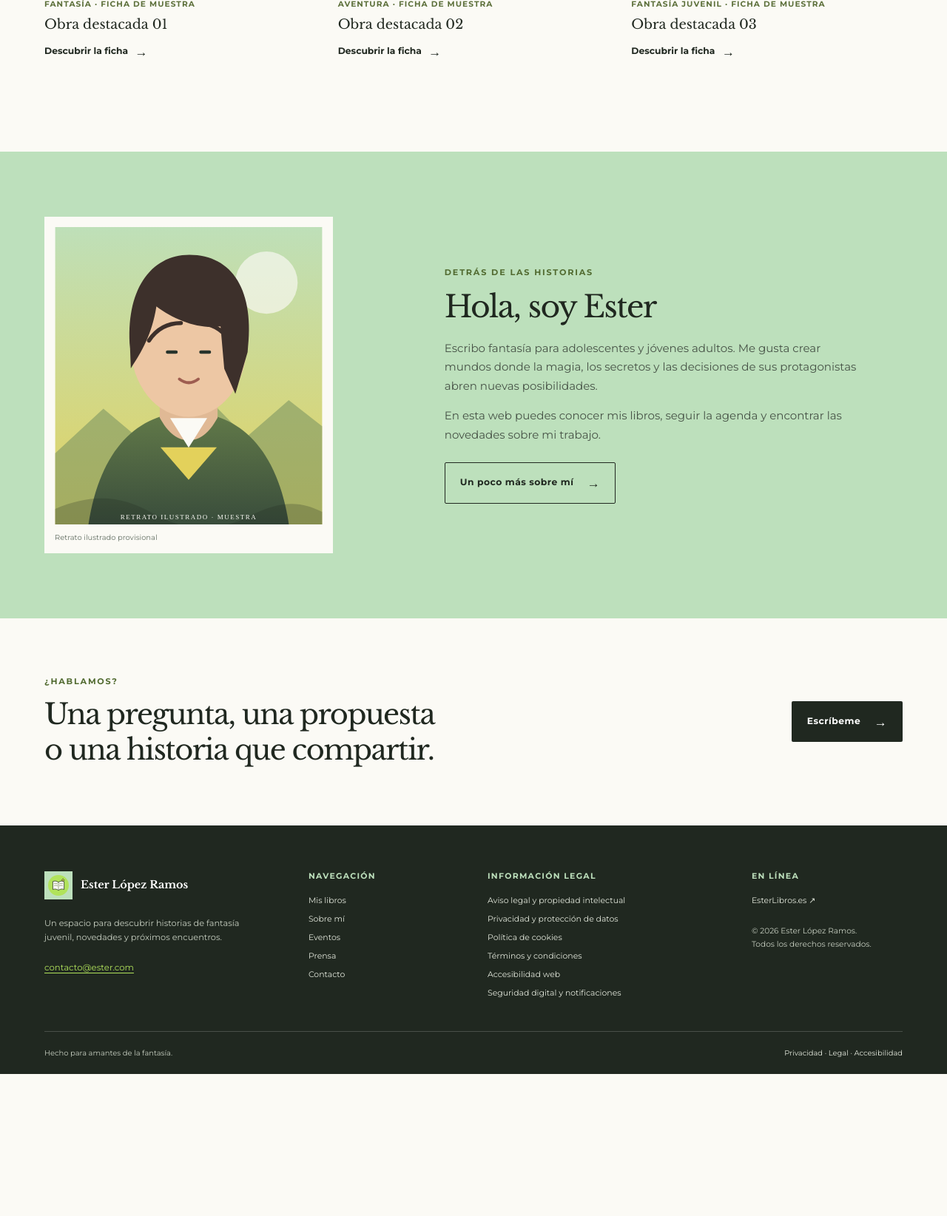
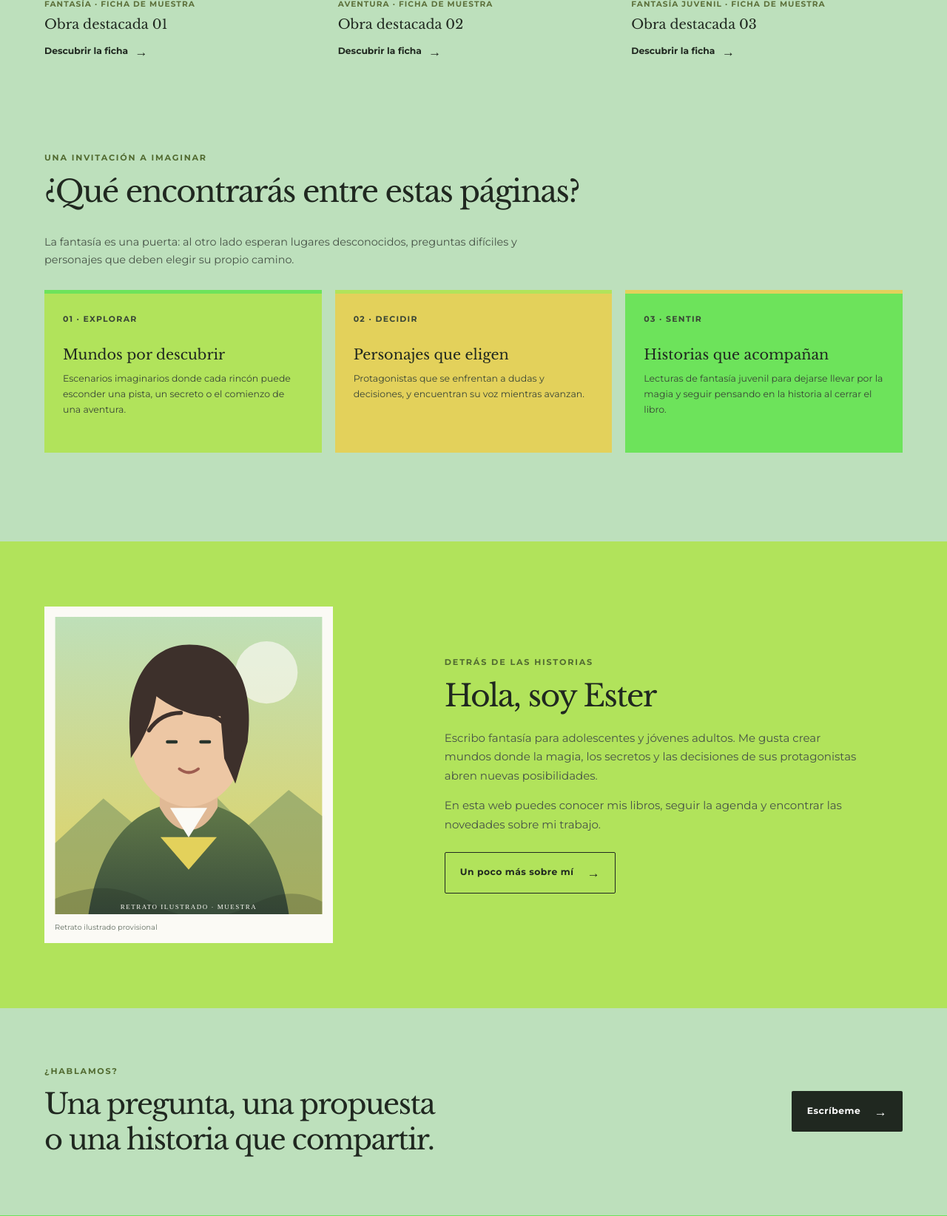
Before and after one commit to FilipLand/Web-escritora---DIW, a PHP site: page / in a window 1280 px wide. Shown: the part 1957-3601 px from the top of the page at 74% size. Before the commit the page ends 3409 px from the top, so only its background shows below. Run offline with PHP 8.4, Linux system fonts and the light colour scheme.

Commit message:
mejorando

```diff
--- a/web/css/styles.css
+++ b/web/css/styles.css
@@ -29,7 +29,7 @@ html {
 body {
     margin: 0;
     color: var(--ink);
-    background: var(--paper);
+    background: var(--mint);
     font-family: var(--sans);
     font-size: 15px;
     line-height: 1.7;
@@ -506,6 +506,60 @@ h3 {
     padding-bottom: 120px;
 }
 
+.story-pillars {
+    padding-bottom: 120px;
+}
+
+.story-pillars-intro {
+    max-width: 700px;
+    margin-bottom: 28px;
+    color: #475347;
+    font-size: 0.9rem;
+}
+
+.story-pillar-grid {
+    display: grid;
+    grid-template-columns: repeat(3, minmax(0, 1fr));
+    gap: 18px;
+}
+
+.story-pillar {
+    min-height: 220px;
+    padding: 25px;
+    border-top: 5px solid var(--green);
+    background: var(--lime);
+}
+
+.story-pillar:nth-child(2) {
+    border-top-color: var(--lime);
+    background: var(--yellow);
+}
+
+.story-pillar:nth-child(3) {
+    border-top-color: var(--yellow);
+    background: var(--green);
+}
+
+.story-pillar-number {
+    display: block;
+    margin-bottom: 27px;
+    color: #394536;
+    font-size: 0.68rem;
+    font-weight: 700;
+    letter-spacing: 0.12em;
+}
+
+.story-pillar h3 {
+    margin-bottom: 10px;
+    font-size: 1.2rem;
+}
+
+.story-pillar p {
+    margin-bottom: 0;
+    color: #394536;
+    font-size: 0.78rem;
+}
+
 .book-grid {
     display: grid;
     grid-template-columns: repeat(3, minmax(0, 1fr));
@@ -535,7 +589,7 @@ h3 {
 
 .home-about {
     padding: 88px 0;
-    background: var(--mint);
+    background: var(--lime);
 }
 
 .home-about-inner {
@@ -1248,8 +1302,8 @@ h3 {
 /* Pie del sitio con columnas de enlaces y franja inferior. */
 .site-footer {
     padding: 62px max(32px, calc((100% - var(--content-width)) / 2)) 0;
-    background: var(--ink);
-    color: #F5F5E9;
+    background: var(--green);
+    color: var(--ink);
 }
 
 .footer-main {
@@ -1263,7 +1317,7 @@ h3 {
     display: inline-flex;
     align-items: center;
     gap: 11px;
-    color: var(--white);
+    color: var(--ink);
     font-family: var(--serif);
     font-size: 0.9rem;
     font-weight: 700;
@@ -1280,12 +1334,12 @@ h3 {
 .footer-about > p {
     max-width: 270px;
     margin: 16px 0;
-    color: #C6CEC0;
+    color: #394536;
     font-size: 0.71rem;
 }
 
 .footer-email {
-    color: var(--lime);
+    color: #334A22;
     font-size: 0.73rem;
     text-underline-offset: 3px;
 }
@@ -1299,7 +1353,7 @@ h3 {
 
 .footer-column h2 {
     margin-bottom: 10px;
-    color: var(--mint);
+    color: var(--ink);
     font-family: var(--sans);
     font-size: 0.68rem;
     font-weight: 700;
@@ -1308,7 +1362,7 @@ h3 {
 }
 
 .footer-column a {
-    color: #E3E8DC;
+    color: var(--ink);
     font-size: 0.68rem;
     line-height: 1.55;
     text-decoration: none;
@@ -1316,14 +1370,14 @@ h3 {
 
 .footer-column a:hover,
 .footer-bottom a:hover {
-    color: var(--lime);
+    color: #334A22;
     text-decoration: underline;
     text-underline-offset: 3px;
 }
 
 .footer-column p {
     margin: 16px 0 0;
-    color: #C6CEC0;
+    color: #394536;
     font-size: 0.66rem;
 }
 
@@ -1333,13 +1387,13 @@ h3 {
     align-items: center;
     justify-content: space-between;
     gap: 20px;
-    border-top: 1px solid rgba(255, 255, 255, 0.18);
-    color: #C6CEC0;
+    border-top: 1px solid rgba(32, 40, 32, 0.24);
+    color: #394536;
     font-size: 0.62rem;
 }
 
 .footer-bottom a {
-    color: #E3E8DC;
+    color: var(--ink);
     text-decoration: none;
 }
 
@@ -1387,6 +1441,10 @@ h3 {
 
     .footer-domain {
         grid-column: 2 / 4;
+    }
+
+    .story-pillar-grid {
+        grid-template-columns: 1fr 1fr;
     }
 }
 
@@ -1581,6 +1639,24 @@ h3 {
         padding-bottom: 76px;
     }
 
+    .story-pillars {
+        padding-bottom: 76px;
+    }
+
+    .story-pillar-grid {
+        grid-template-columns: 1fr;
+        gap: 12px;
+    }
+
+    .story-pillar {
+        min-height: 0;
+        padding: 21px;
+    }
+
+    .story-pillar-number {
+        margin-bottom: 18px;
+    }
+
     .book-grid {
         grid-template-columns: 1fr 1fr;
         gap: 26px 15px;
--- a/web/index.php
+++ b/web/index.php
@@ -57,6 +57,33 @@ include __DIR__ . '/templates/menu.php';
         </div>
     </section>
 
+    <section class="story-pillars section-wrap" aria-labelledby="story-pillars-title">
+        <div class="section-heading">
+            <div>
+                <p class="eyebrow">Una invitación a imaginar</p>
+                <h2 id="story-pillars-title">¿Qué encontrarás entre estas páginas?</h2>
+            </div>
+        </div>
+        <p class="story-pillars-intro">La fantasía es una puerta: al otro lado esperan lugares desconocidos, preguntas difíciles y personajes que deben elegir su propio camino.</p>
+        <div class="story-pillar-grid">
+            <article class="story-pillar">
+                <span class="story-pillar-number">01 · EXPLORAR</span>
+                <h3>Mundos por descubrir</h3>
+                <p>Escenarios imaginarios donde cada rincón puede esconder una pista, un secreto o el comienzo de una aventura.</p>
+            </article>
+            <article class="story-pillar">
+                <span class="story-pillar-number">02 · DECIDIR</span>
+                <h3>Personajes que eligen</h3>
+                <p>Protagonistas que se enfrentan a dudas y decisiones, y encuentran su voz mientras avanzan.</p>
+            </article>
+            <article class="story-pillar">
+                <span class="story-pillar-number">03 · SENTIR</span>
+                <h3>Historias que acompañan</h3>
+                <p>Lecturas de fantasía juvenil para dejarse llevar por la magia y seguir pensando en la historia al cerrar el libro.</p>
+            </article>
+        </div>
+    </section>
+
     <!-- Resume la biografía y dirige a la página Sobre mí. -->
     <section class="home-about">
         <div class="section-wrap home-about-inner">
```
